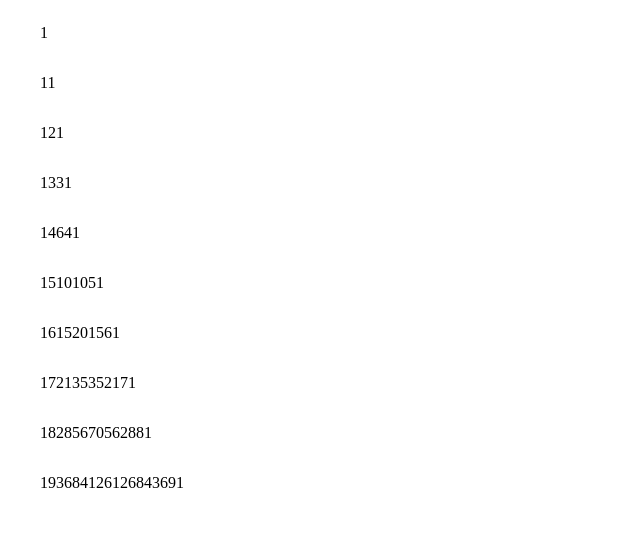
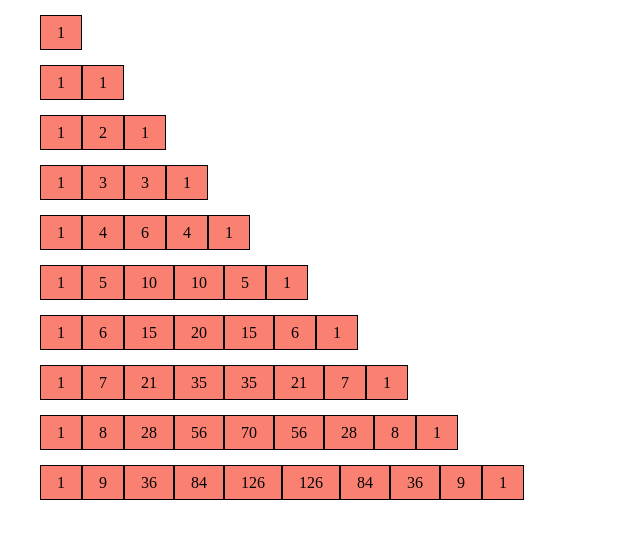
Before and after one commit to blacksagres/pascal-triangle, a website built with webpack: page index.html in a window 1280 px wide. Shown: the whole page, without its empty margins (0-640 px from the left). Built offline with nearby package versions, Linux system fonts and the light colour scheme.

Commit message:
Style columns

```diff
--- a/src/styles/main.scss
+++ b/src/styles/main.scss
@@ -5,4 +5,10 @@
 .pascal-t-row {
     width: 100%;
     padding: 1rem 2rem;
+
+    .pascal-t-column {
+        border: 1px solid black;
+        background-color: salmon;
+        padding: 0.5rem 1rem;
+    }
 }
```
